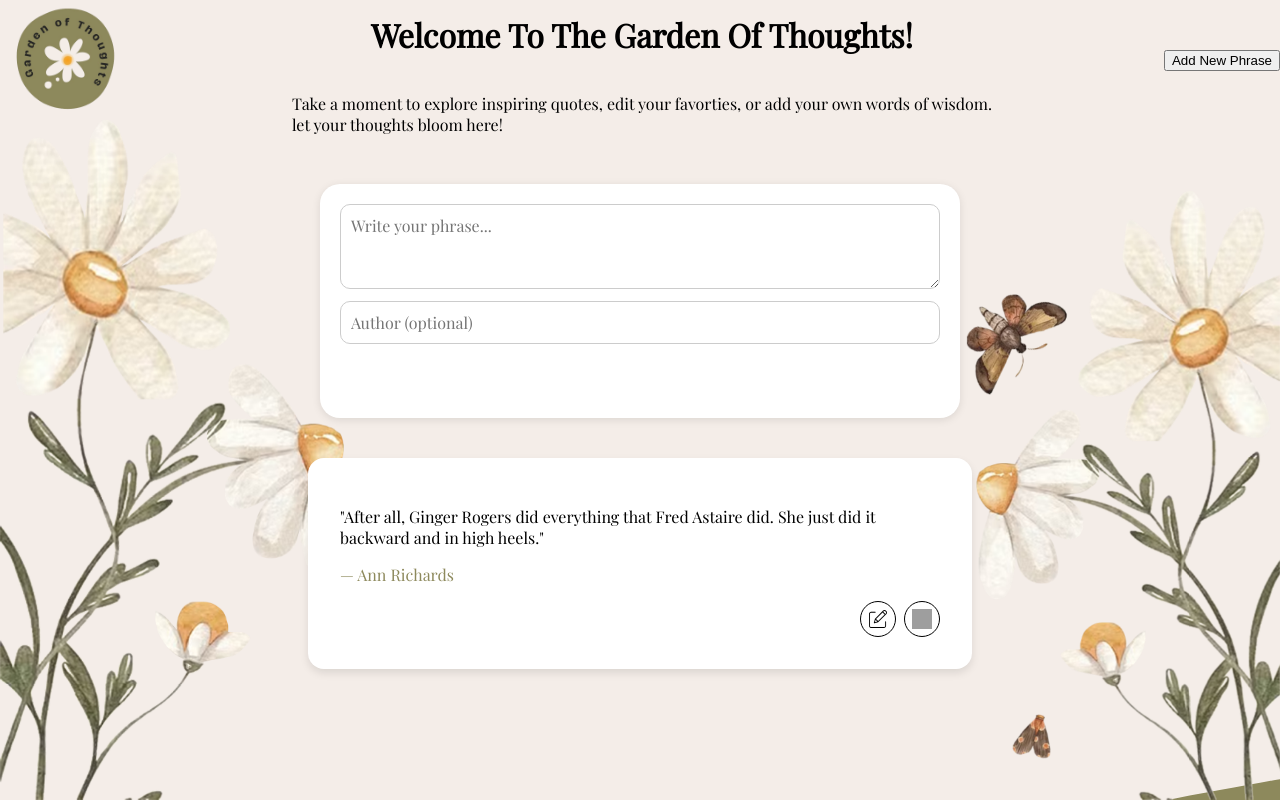
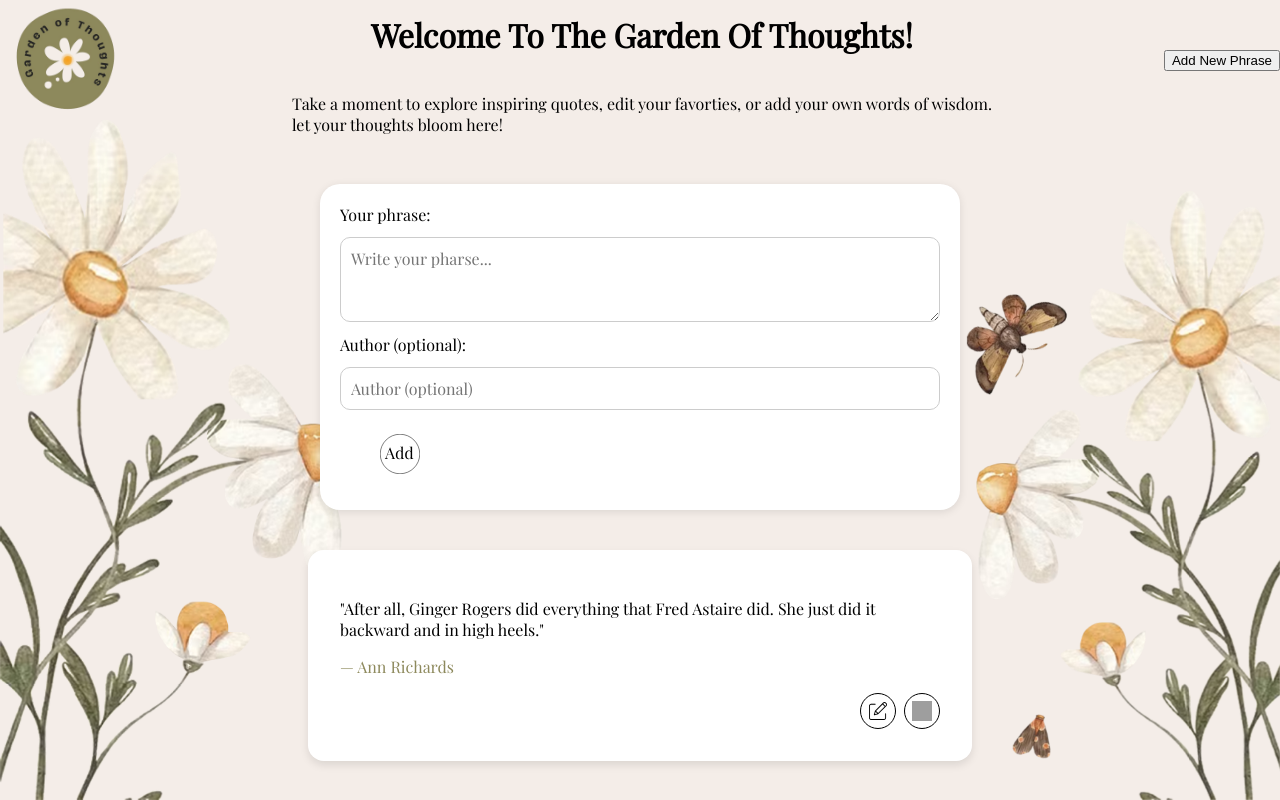
Before and after one commit to hgall3/empower-phrases-app, a React (Vite) app: page / in a window 1280 px wide. Shown: the top 800 px of the page. Built offline with nearby package versions, Linux system fonts and the light colour scheme; grey boxes are pictures that could not be loaded.

Commit message:
merge from developer

```diff
--- a/src/components/addPhrase/AddPhraseForm.jsx
+++ b/src/components/addPhrase/AddPhraseForm.jsx
@@ -1,6 +1,8 @@
 import { useState } from "react";
 import "./AddPhraseForm.scss";
 import Modal from "../warningModal/ModalFillQuote";
+import newbutton from "../../assets/iconadd.svg"
+
 
 function AddPhraseForm({ onAdd }) {
     const [text, setText] = useState("");
@@ -22,19 +24,25 @@ function AddPhraseForm({ onAdd }) {
     return (
         <>
             <form className="add-phrase-form" onSubmit={handleSubmit}>
+                <label htmlFor="phrase-input">Your phrase:</label>
             <textarea
+            id="phrase-input"
             value={text}
             onChange={(e) => setText(e.target.value)}
-                    placeholder="Write your phrase..."
+            placeholder="Write your pharse..."
             rows={3}
             />
+
+            <label htmlFor="author-input">Author (optional): </label>
             <input
+            id="author-input"
             type="text"
             value={author}
-                    onChange={(e) => setAuthor(e.target.value)}
+            onChange={(e) => setAuthor (e.target.value)}
             placeholder="Author (optional)"
             />
-                <button type="submit">Add Phrase</button>
+
+            <button className="buttoncard" type="submit"><img src={newbutton} alt="" /></button>
         </form>
 
             {showModal && (
```
Lines whose indentation alone changed are shown as unchanged.
